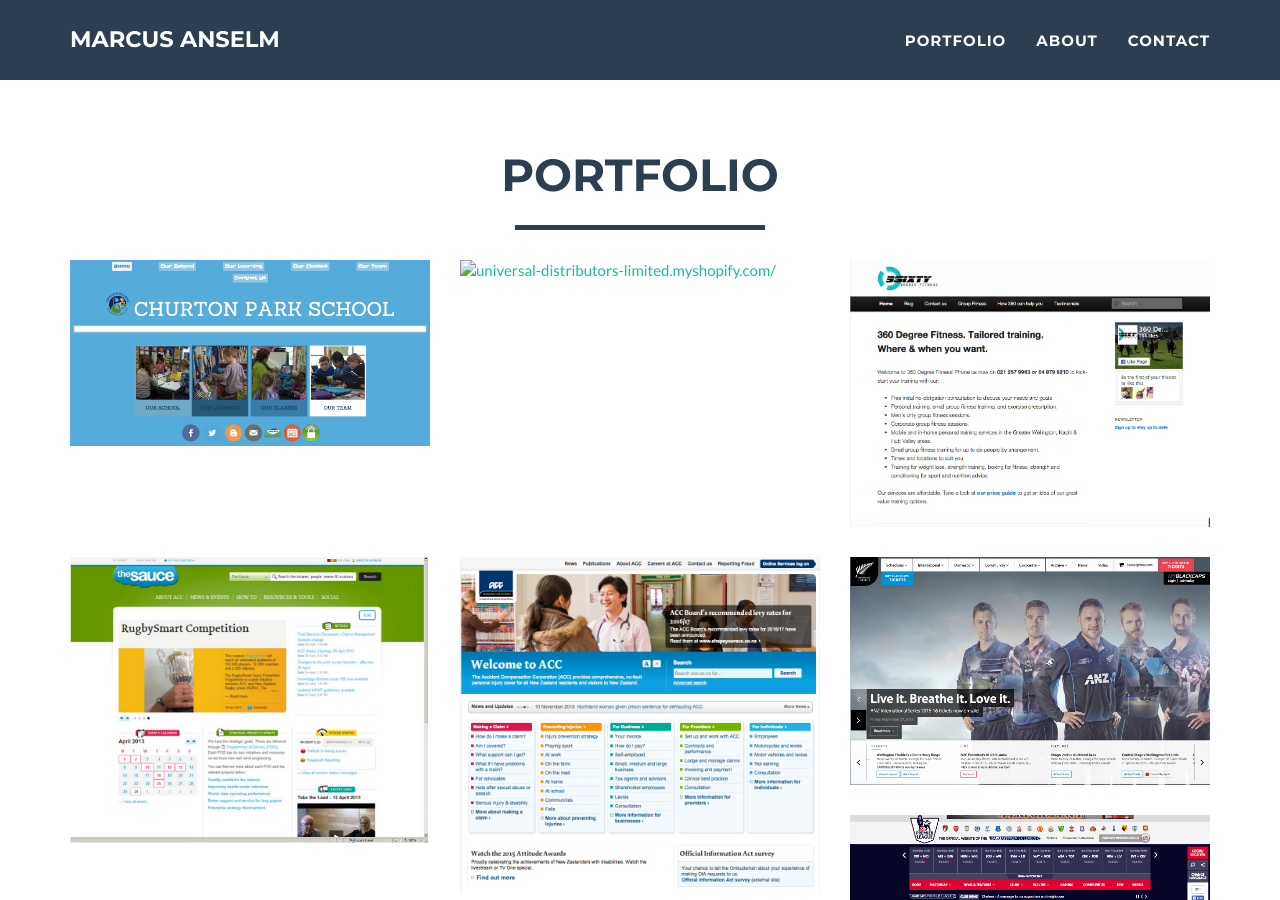
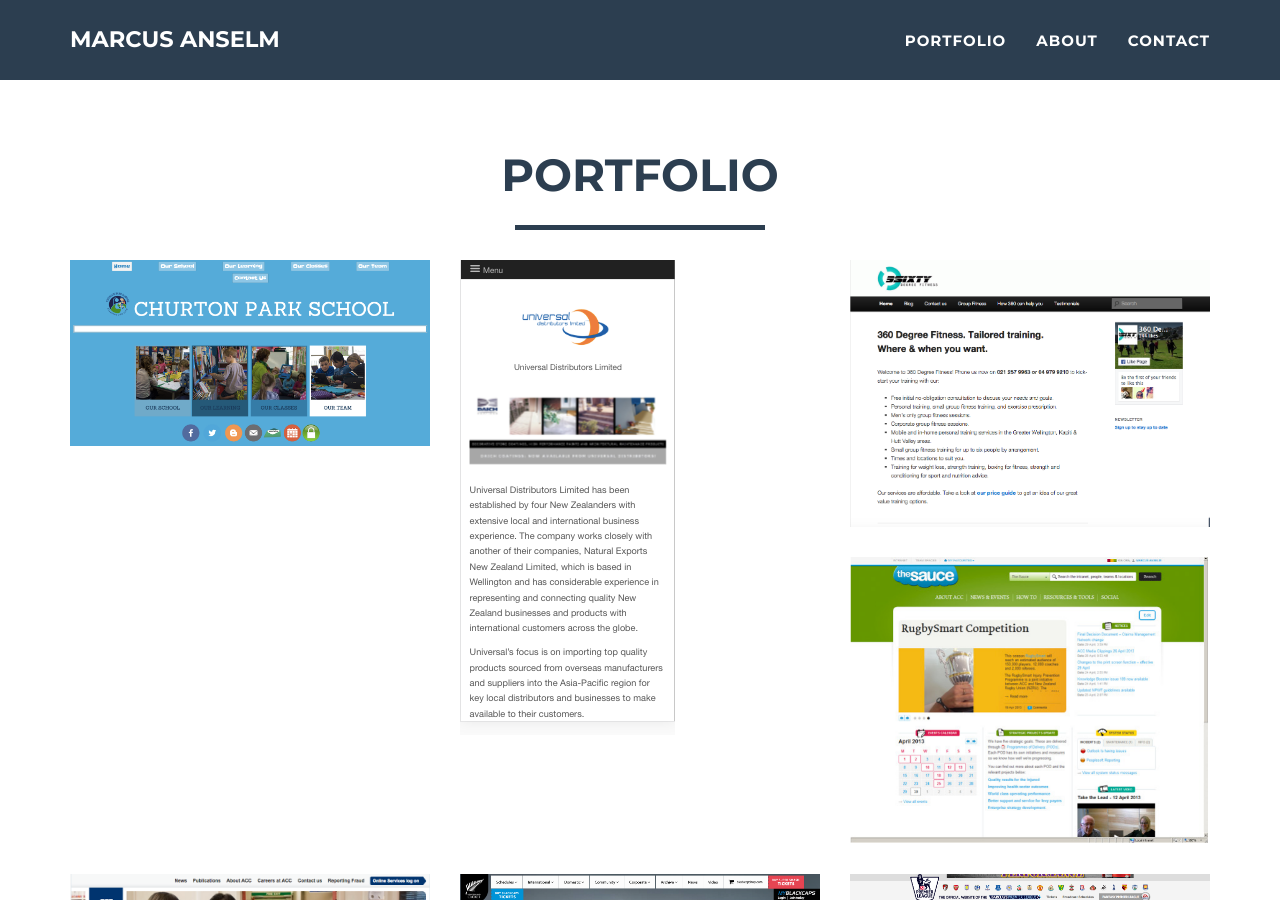
Before and after one commit to Banoffeemonster/banoffeemonster.github.io, a Jekyll site: the page built from index.html, in a window 1280 px wide and 900 px high, scrolled down 792 px. Built offline with Jekyll 4.4.1, drawn with Linux system fonts in a browser that asks for light colours.

Commit message:
Update 2017-09-02-project-7.markdown

```diff
--- a/_posts/2017-09-02-project-7.markdown
+++ b/_posts/2017-09-02-project-7.markdown
@@ -2,7 +2,7 @@
 layout: default
 modal-id: 7
 date: 2016-01-10
-img: Screen Shot 2018-11-29 at 11.08.43 AM.png
+img: udltd.png
 alt: universal-distributors-limited.myshopify.com/
 project-date: January 2016
 client: Universal Distributors
```
